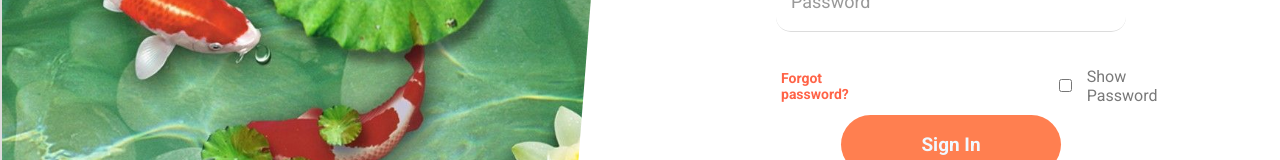
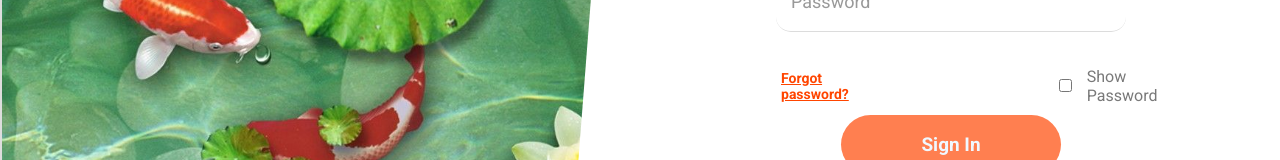
Before and after one commit to ZuuSaitoh/SWP391_Team3, a React (Vite) app in the folder website/koi-pond-building/: page /login in a window 1280 px wide. In both pictures the pointer is over the element "Forgot password?". Shown: the part 401-561 px from the top of the page. Built offline with nearby package versions, Linux system fonts and the light colour scheme.

Commit message:
hover forgot password

```diff
--- a/website/koi-pond-building/src/page/login/login.css
+++ b/website/koi-pond-building/src/page/login/login.css
@@ -158,6 +158,11 @@
   font-size: 14px;
 }
 
+.forgot-password:hover {
+  color: #ff4500;
+  text-decoration: underline;
+}
+
 .show-password {
   font-size: 14px;
   color: #797979;
```
